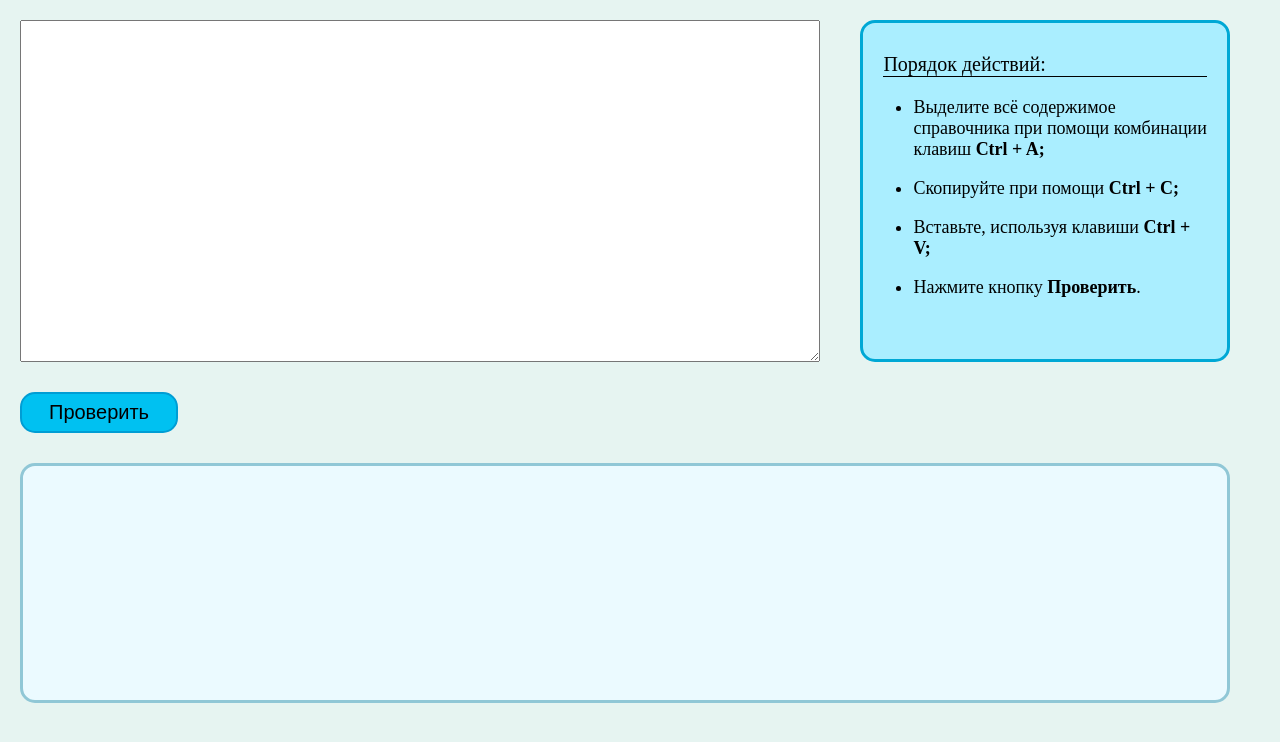
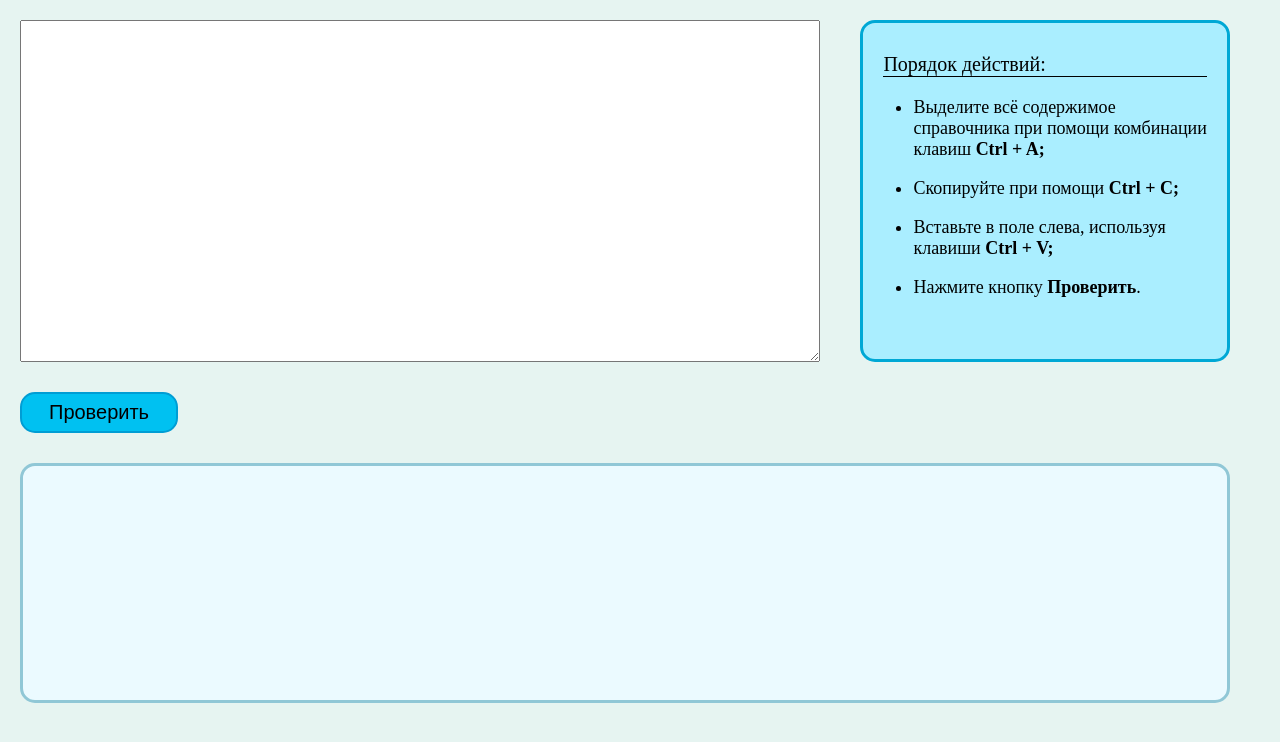
Before and after one commit to Natasha-3/-identity_check, a plain HTML site: page index.html in a window 1280 px wide. Drawn offline with Linux system fonts and the light colour scheme.

Commit message:
modified index.html

```diff
--- a/index.html
+++ b/index.html
@@ -14,7 +14,7 @@
     <ul>
       <li>Выделите всё содержимое справочника при помощи комбинации клавиш <b>Ctrl + A;</b></li>
       <li>Скопируйте при помощи <b>Ctrl + C;</b></li>
-      <li>Вставьте, используя клавиши <b>Ctrl + V;</b></li>
+      <li>Вставьте в поле слева, используя клавиши <b>Ctrl + V;</b></li>
       <li>Нажмите кнопку <b>Проверить</b>.</li>
     </ul>
   </div>
```
